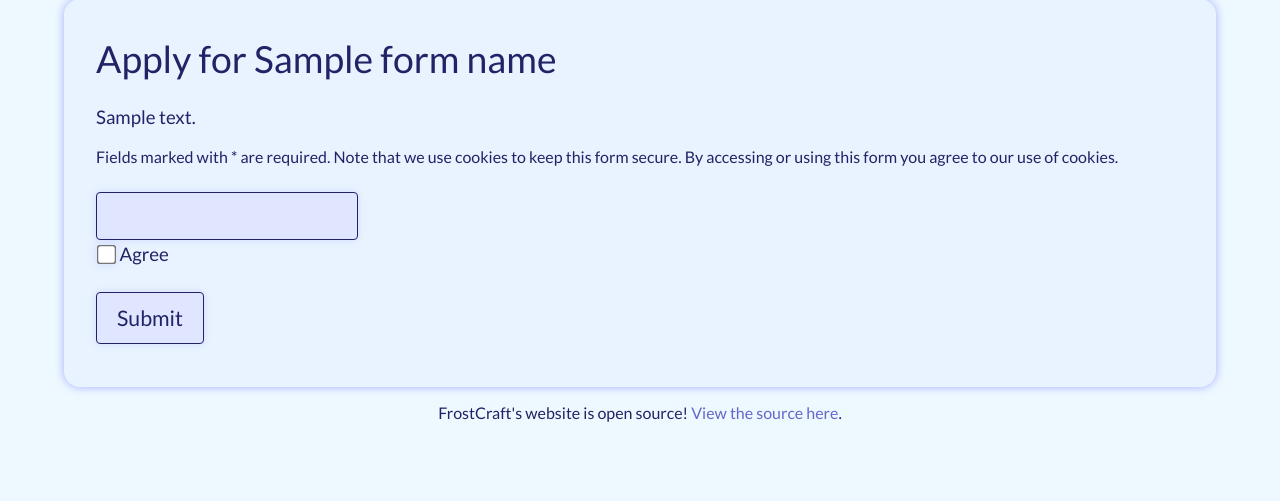
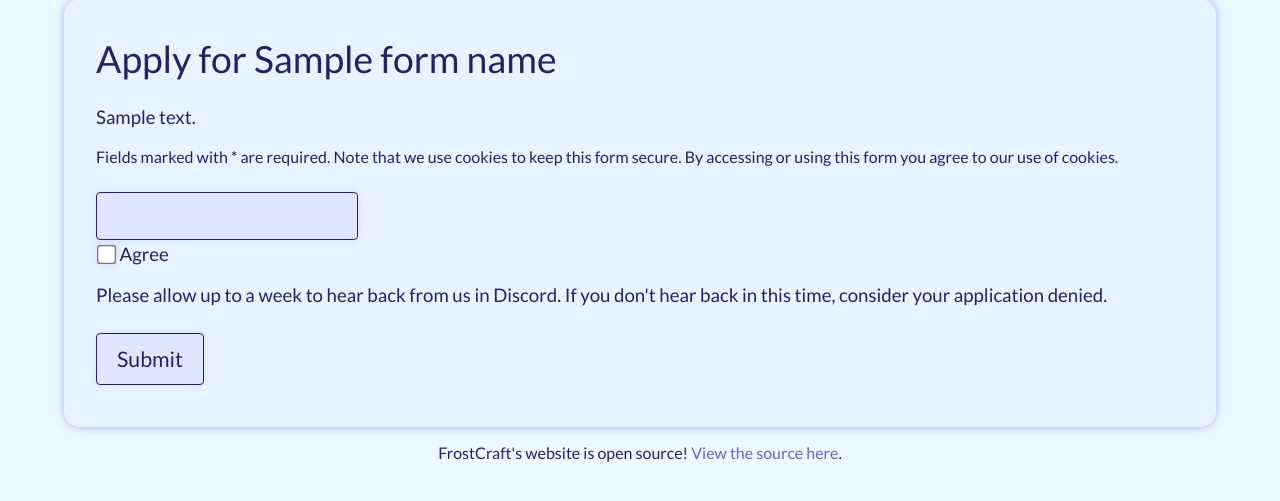
Before and after one commit to lekro/frostcraft-web, a Flask app: template web/templates/apply.html in a window 1280 px wide. Shown: the part 155-656 px from the top of the page. Run offline with Flask 2, Linux system fonts and the light colour scheme; the template is opened without the code that fills it: most values are stand-ins (such as "Sample title", 1, 10 or a date in 2020); form fields are guessed from the names that the template uses; parts of the project's set-up code (start-up, migrations or seed data) failed here and were passed over.

Commit message:
Add info about application response

```diff
--- a/web/routes.py
+++ b/web/routes.py
@@ -86,6 +86,9 @@ def docs(article):
     try:
         with open(article_path) as f:
             content = markdown(f.read(), fenced_code=True)
+
+        if article is None:
+            article = 'Documentation Index'
         return render_template('content.html', title=article, content=content)
     except OSError:
         abort(404)
--- a/web/templates/apply.html
+++ b/web/templates/apply.html
@@ -53,6 +53,11 @@ use of cookies.
     <span class="formerror">{{ error }}</span><br>
     {% endfor %}
     </p>
+
+    <p>Please allow up to a week to hear back from us
+    in Discord. If you don't hear back in this time,
+    consider your application denied.</p>
+
     <p>{{ form.submit() }}</p>
 </form>
 {% endblock %}
```
Also changed, not shown: markdown/docs.md (+1 -1 lines).
